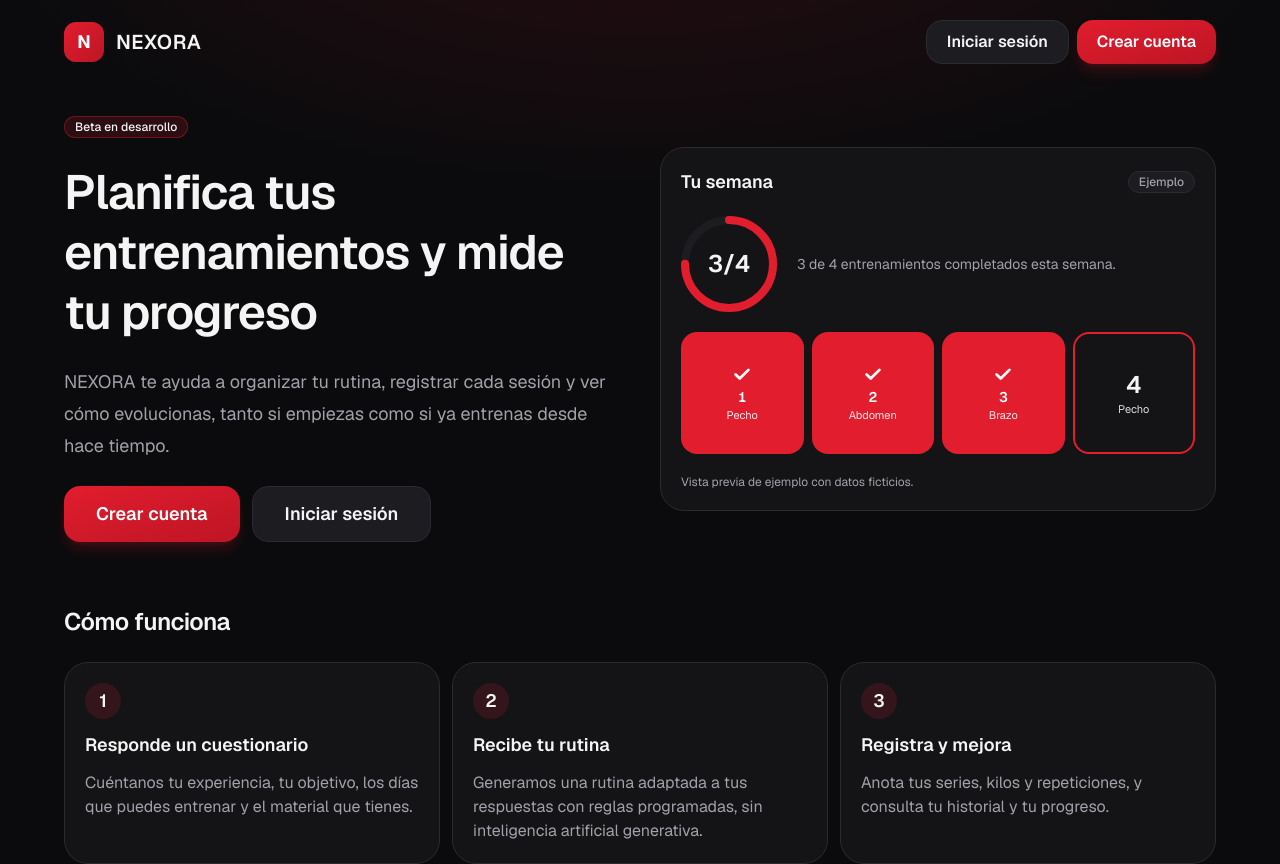
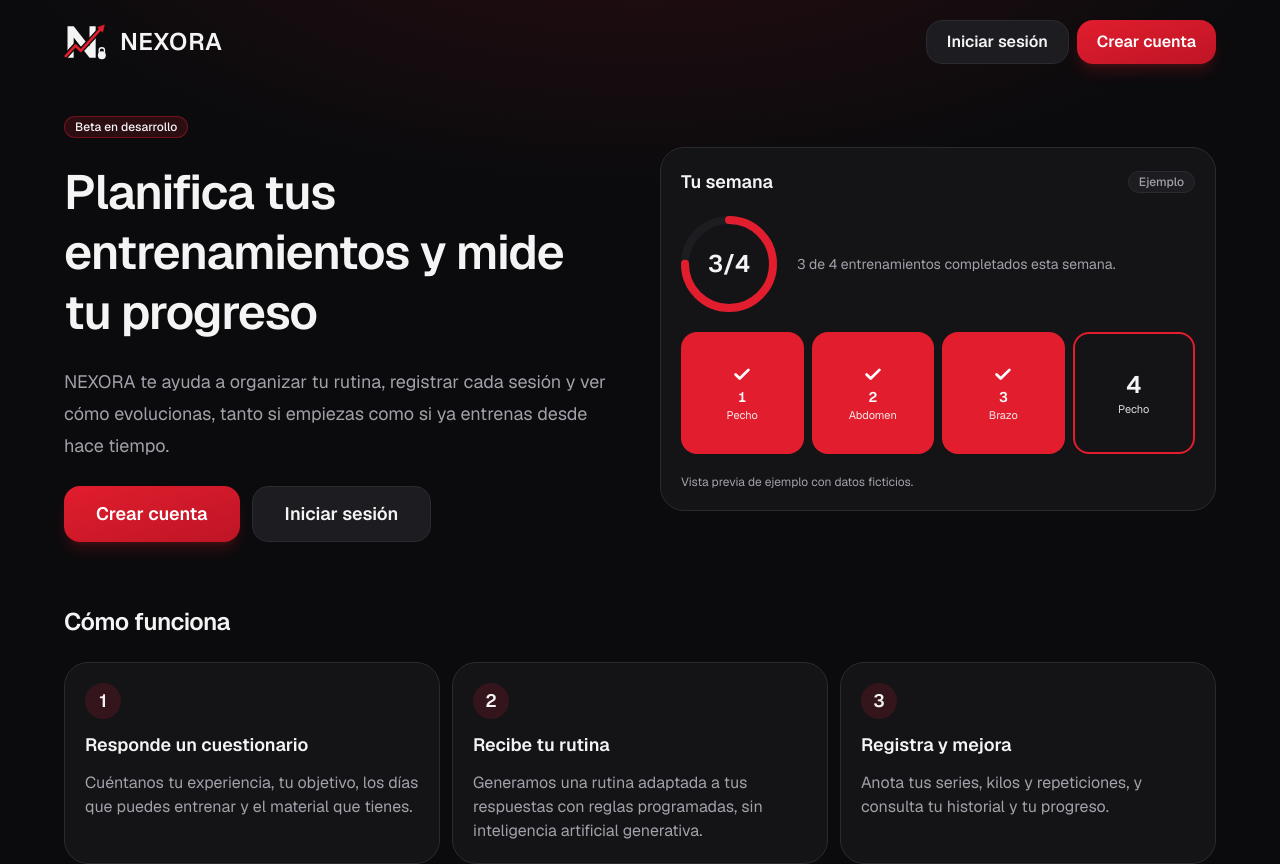
Before and after one commit to nexoragym/Nexora, a Next.js app: page / in a window 1280 px wide. Shown: the top 864 px of the page. Built offline with nearby package versions, Linux system fonts and the light colour scheme.

Commit message:
Logo de NEXORA

```diff
--- a/app/(auth)/layout.tsx
+++ b/app/(auth)/layout.tsx
@@ -1,23 +1,13 @@
 import type { ReactNode } from "react";
+import { Logo } from "../../components/brand/Logo";
 import { Card } from "../../components/ui/Card";
-import { siteConfig } from "../../lib/site";
 
 // Estructura de las pantallas de acceso: una tarjeta centrada, sin barra lateral.
 export default function AuthLayout({ children }: { children: ReactNode }) {
   return (
     <main className="flex min-h-full flex-1 items-center justify-center px-4 py-10">
       <div className="flex w-full max-w-md flex-col gap-6">
-        <div className="flex items-center justify-center gap-3">
-          <span
-            aria-hidden="true"
-            className="flex h-10 w-10 items-center justify-center rounded-xl bg-linear-to-br from-accent to-accent-hover text-lg font-bold text-accent-foreground"
-          >
-            N
-          </span>
-          <span className="text-2xl font-semibold tracking-wide">
-            {siteConfig.name}
-          </span>
-        </div>
+        <Logo size="lg" className="justify-center" />
         <Card className="p-6 sm:p-8">{children}</Card>
       </div>
     </main>
--- a/app/page.tsx
+++ b/app/page.tsx
@@ -1,4 +1,5 @@
 import type { Metadata } from "next";
+import { Logo } from "../components/brand/Logo";
 import { Badge } from "../components/ui/Badge";
 import { ButtonLink } from "../components/ui/ButtonLink";
 import { Card } from "../components/ui/Card";
@@ -35,17 +36,7 @@ export default function Home() {
   return (
     <div className="flex min-h-full flex-1 flex-col">
       <header className="flex items-center justify-between gap-4 px-4 py-5 sm:px-10 lg:px-16">
-        <div className="flex items-center gap-3">
-          <span
-            aria-hidden="true"
-            className="flex h-10 w-10 items-center justify-center rounded-xl bg-linear-to-br from-accent to-accent-hover text-lg font-bold text-accent-foreground"
-          >
-            N
-          </span>
-          <span className="text-xl font-semibold tracking-wide">
-            {siteConfig.name}
-          </span>
-        </div>
+        <Logo size="lg" />
         <nav aria-label="Acceso" className="flex items-center gap-2">
           <ButtonLink href="/login" variant="secondary" size="md">
             Iniciar sesión
--- /dev/null
+++ b/components/brand/Logo.tsx
@@ -0,0 +1,89 @@
+import { cn } from "../../lib/cn";
+import { siteConfig } from "../../lib/site";
+
+type LogoMarkProps = {
+  className?: string;
+};
+
+// Símbolo de NEXORA: una N atravesada por una flecha ascendente y una pesa rusa.
+// Los colores salen de la paleta de la web (globals.css).
+export function LogoMark({ className }: LogoMarkProps) {
+  return (
+    <svg viewBox="0 0 100 100" aria-hidden="true" className={className}>
+      {/* La N */}
+      <polygon
+        className="fill-foreground"
+        points="8,14 22,14 58,60 58,14 72,14 72,86 58,86 22,40 22,86 8,86"
+      />
+      {/* Flecha: primero un borde del color del fondo para separarla de la N */}
+      <path
+        d="M4 82 L26 58 L38 70 L82 22"
+        fill="none"
+        strokeWidth="12"
+        strokeLinecap="round"
+        strokeLinejoin="round"
+        className="stroke-background"
+      />
+      <polygon
+        points="92,11 76,17 88,28"
+        strokeWidth="6"
+        strokeLinejoin="round"
+        className="fill-background stroke-background"
+      />
+      {/* Flecha en el color de acento */}
+      <path
+        d="M4 82 L26 58 L38 70 L82 22"
+        fill="none"
+        strokeWidth="6"
+        strokeLinecap="round"
+        strokeLinejoin="round"
+        className="stroke-accent"
+      />
+      <polygon
+        points="92,11 76,17 88,28"
+        strokeWidth="1"
+        strokeLinejoin="round"
+        className="fill-accent stroke-accent"
+      />
+      {/* Pesa rusa */}
+      <circle cx="86" cy="80" r="9" className="fill-foreground" />
+      <path
+        d="M80 73 v-4 a6 6 0 0 1 12 0 v4"
+        fill="none"
+        strokeWidth="3"
+        strokeLinecap="round"
+        className="stroke-foreground"
+      />
+    </svg>
+  );
+}
+
+type LogoProps = {
+  size?: "md" | "lg";
+  showName?: boolean;
+  className?: string;
+};
+
+const tamanos = {
+  md: { marca: "h-9 w-9", nombre: "text-xl" },
+  lg: { marca: "h-11 w-11", nombre: "text-2xl" },
+};
+
+// Símbolo + nombre. Con showName={false} solo se ve el símbolo,
+// pero el nombre sigue disponible para lectores de pantalla.
+export function Logo({ size = "md", showName = true, className }: LogoProps) {
+  const t = tamanos[size];
+
+  return (
+    <span className={cn("inline-flex items-center gap-3", className)}>
+      <LogoMark className={cn("shrink-0", t.marca)} />
+      <span
+        className={
+          showName ? cn("font-semibold tracking-wide", t.nombre) : "sr-only"
+        }
+      >
+        {siteConfig.name}
+      </span>
+    </span>
+  );
+}
--- a/components/layout/Sidebar.tsx
+++ b/components/layout/Sidebar.tsx
@@ -1,11 +1,10 @@
-
 "use client";
 
 import Link from "next/link";
 import { usePathname } from "next/navigation";
 import { navItems } from "../../lib/navigation";
-import { siteConfig } from "../../lib/site";
 import { cn } from "../../lib/cn";
+import { Logo } from "../brand/Logo";
 import { NavIcon } from "./NavIcon";
 
 type SidebarProps = {
@@ -25,18 +24,8 @@ export function Sidebar({ collapsed, onToggle }: SidebarProps) {
         collapsed ? "w-20" : "w-64",
       )}
     >
-      <div className="flex h-16 items-center gap-3 px-5">
-        <span
-          aria-hidden="true"
-          className="flex h-9 w-9 shrink-0 items-center justify-center rounded-xl bg-linear-to-br from-accent to-accent-hover font-bold text-accent-foreground"
-        >
-          N
-        </span>
-        {collapsed ? null : (
-          <span className="text-lg font-semibold tracking-wide">
-            {siteConfig.name}
-          </span>
-        )}
+      <div className="flex h-16 items-center px-5">
+        <Logo showName={!collapsed} />
       </div>
 
       <nav
```
Also changed, not shown: app/icon.svg (added).
